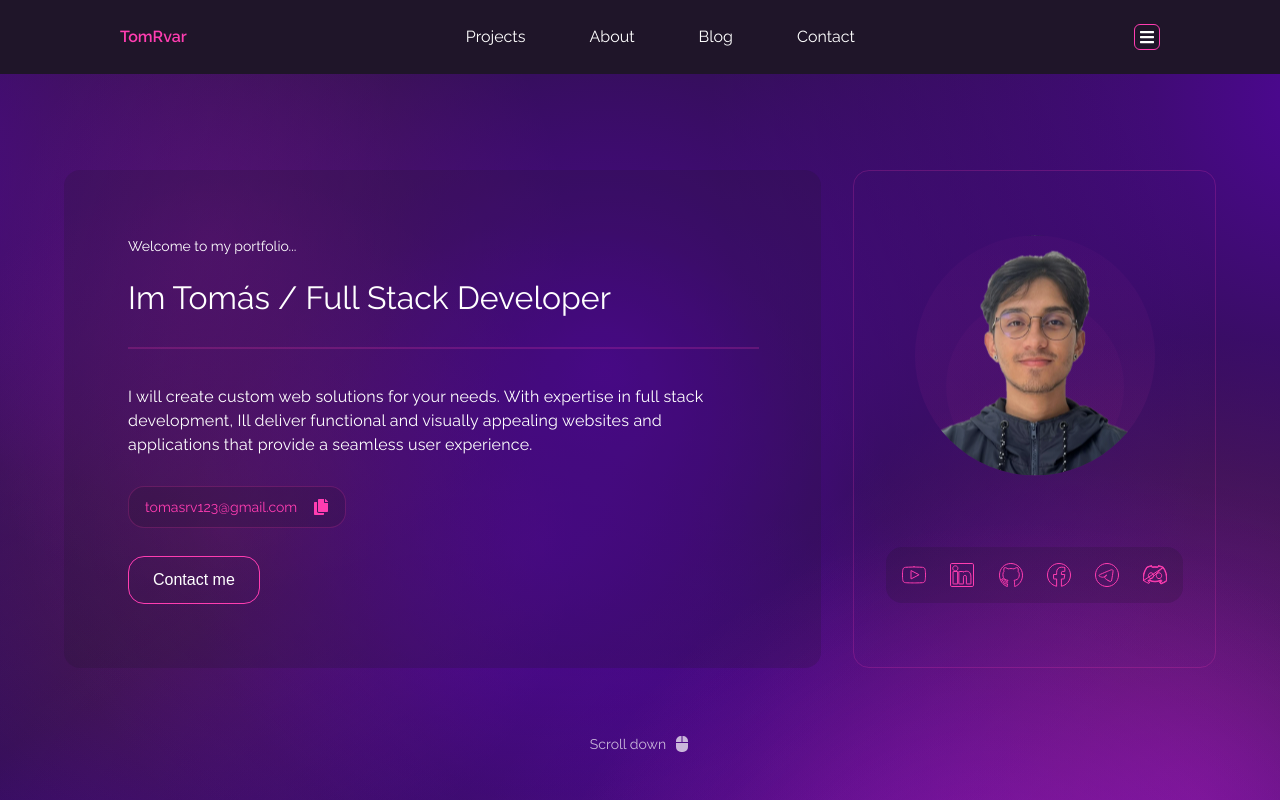
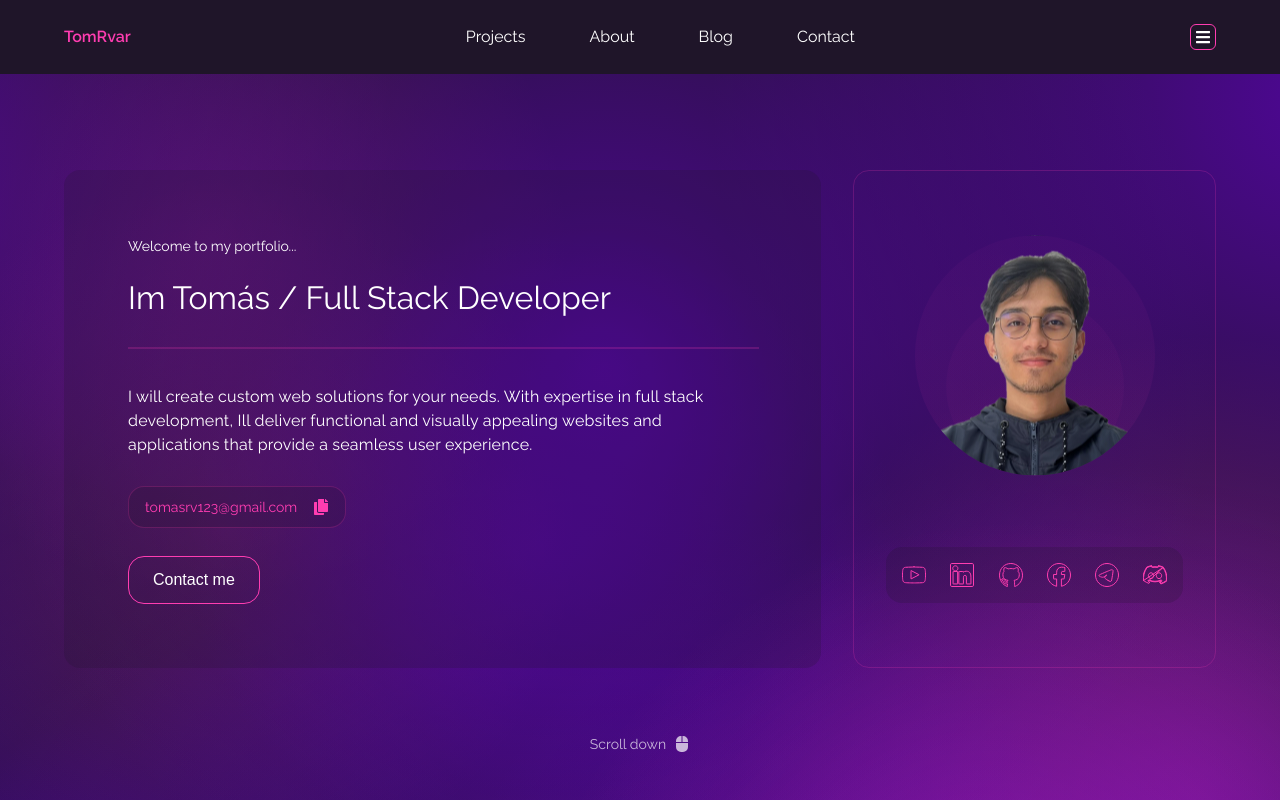
Before and after one commit to Tomasrv333/react-portfolio, a React (Vite) app: page / in a window 1280 px wide. Shown: the top 800 px of the page. Built offline with nearby package versions, Linux system fonts and the light colour scheme.

Commit message:
header padding changed

```diff
--- a/src/sass/layout/_header.scss
+++ b/src/sass/layout/_header.scss
@@ -10,6 +10,10 @@ header {
         align-items: center;
         justify-content: space-between;
         padding: $s24 $s120;
+
+        @include for-tablet-portrait-up {
+            padding: $s24 $s64;
+        }
     }
 
     .header__title {
```
